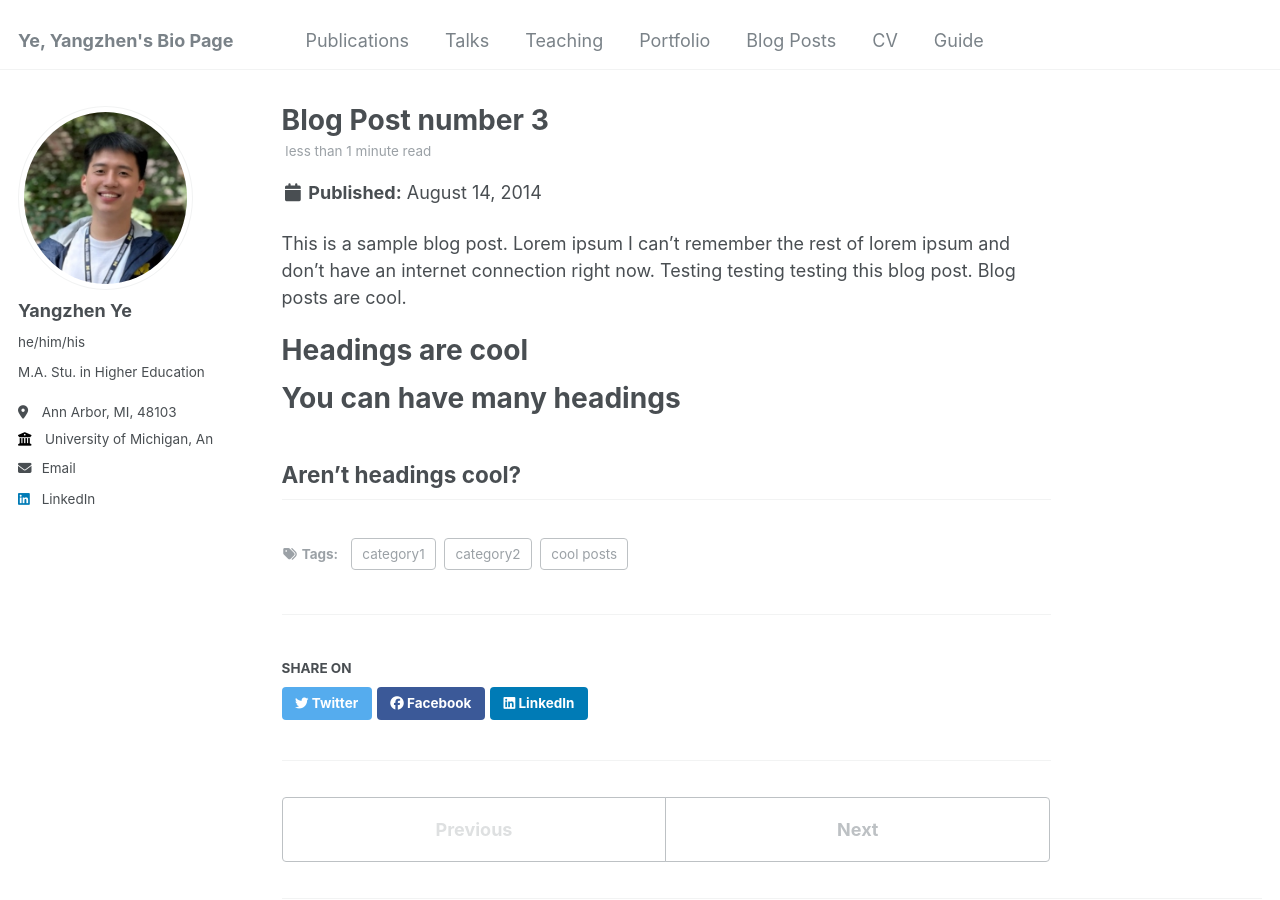
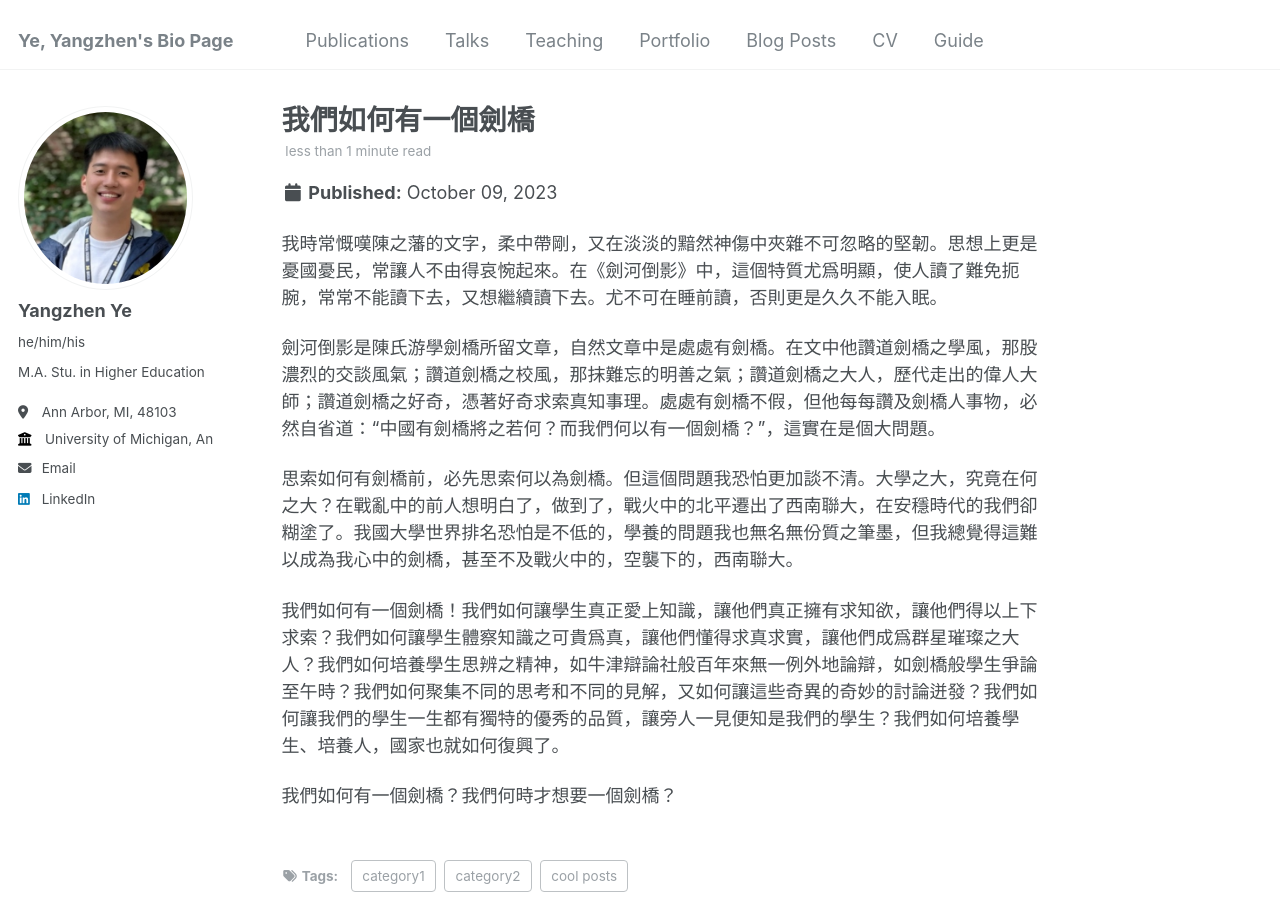
Before and after one commit to Yangzhen-Yeh/Yangzhen-Yeh.github.io, a Jekyll site: the page built from _posts/2014-08-14-blog-post-3.md, in a window 1280 px wide and 900 px high. Built offline with Jekyll 4.4.1, drawn with Linux system fonts in a browser that asks for light colours.

Commit message:
Update 2014-08-14-blog-post-3.md

```diff
--- a/_posts/2014-08-14-blog-post-3.md
+++ b/_posts/2014-08-14-blog-post-3.md
@@ -1,20 +1,19 @@
 ---
-title: 'Blog Post number 3'
-date: 2014-08-14
-permalink: /posts/2014/08/blog-post-3/
+title: '我們如何有一個劍橋'
+date: 2023-10-09
+permalink: /posts/2023/10/blog-post-3/
 tags:
   - cool posts
   - category1
   - category2
 ---
 
-This is a sample blog post. Lorem ipsum I can't remember the rest of lorem ipsum and don't have an internet connection right now. Testing testing testing this blog post. Blog posts are cool.
+我時常慨嘆陳之藩的文字，柔中帶剛，又在淡淡的黯然神傷中夾雜不可忽略的堅韌。思想上更是憂國憂民，常讓人不由得哀惋起來。在《劍河倒影》中，這個特質尤爲明顯，使人讀了難免扼腕，常常不能讀下去，又想繼續讀下去。尤不可在睡前讀，否則更是久久不能入眠。
 
-Headings are cool
-======
+劍河倒影是陳氏游學劍橋所留文章，自然文章中是處處有劍橋。在文中他讚道劍橋之學風，那股濃烈的交談風氣；讚道劍橋之校風，那抹難忘的明善之氣；讚道劍橋之大人，歷代走出的偉人大師；讚道劍橋之好奇，憑著好奇求索真知事理。處處有劍橋不假，但他每每讚及劍橋人事物，必然自省道：“中國有劍橋將之若何？而我們何以有一個劍橋？”，這實在是個大問題。
 
-You can have many headings
-======
+思索如何有劍橋前，必先思索何以為劍橋。但這個問題我恐怕更加談不清。大學之大，究竟在何之大？在戰亂中的前人想明白了，做到了，戰火中的北平遷出了西南聯大，在安穩時代的我們卻糊塗了。我國大學世界排名恐怕是不低的，學養的問題我也無名無份質之筆墨，但我總覺得這難以成為我心中的劍橋，甚至不及戰火中的，空襲下的，西南聯大。
 
-Aren't headings cool?
-------
+我們如何有一個劍橋！我們如何讓學生真正愛上知識，讓他們真正擁有求知欲，讓他們得以上下求索？我們如何讓學生體察知識之可貴爲真，讓他們懂得求真求實，讓他們成爲群星璀璨之大人？我們如何培養學生思辨之精神，如牛津辯論社般百年來無一例外地論辯，如劍橋般學生爭論至午時？我們如何聚集不同的思考和不同的見解，又如何讓這些奇異的奇妙的討論迸發？我們如何讓我們的學生一生都有獨特的優秀的品質，讓旁人一見便知是我們的學生？我們如何培養學生、培養人，國家也就如何復興了。
+
+我們如何有一個劍橋？我們何時才想要一個劍橋？
```
